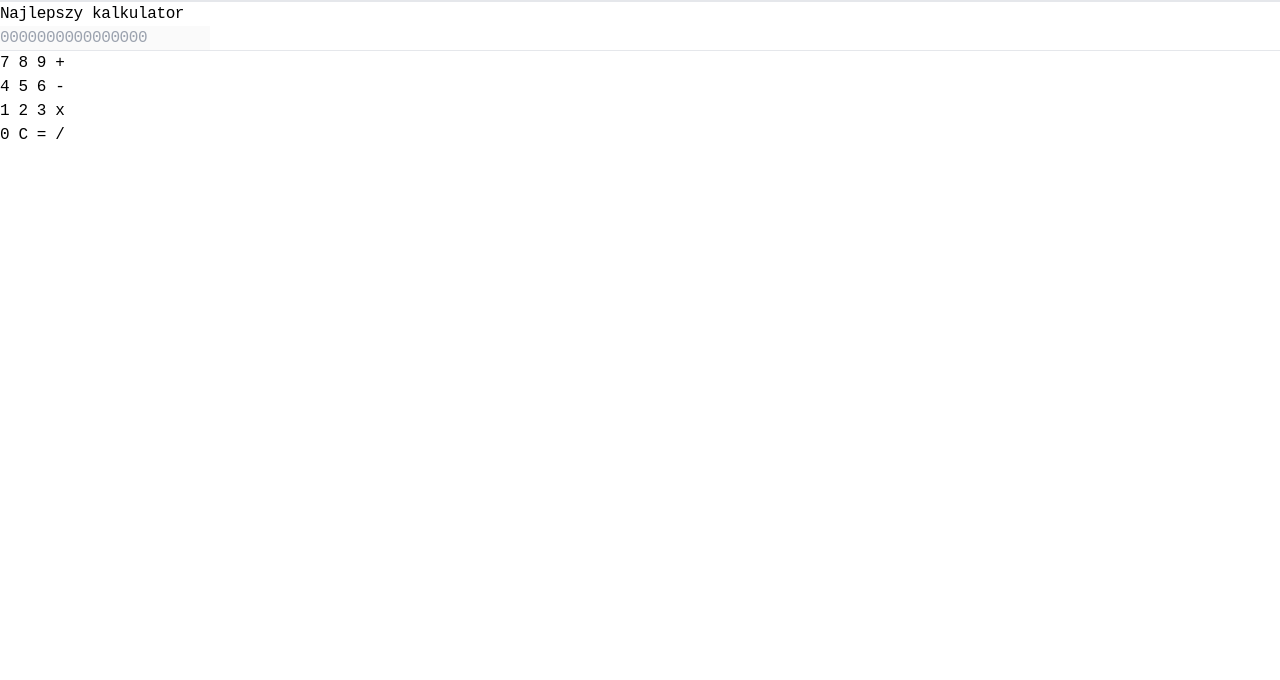
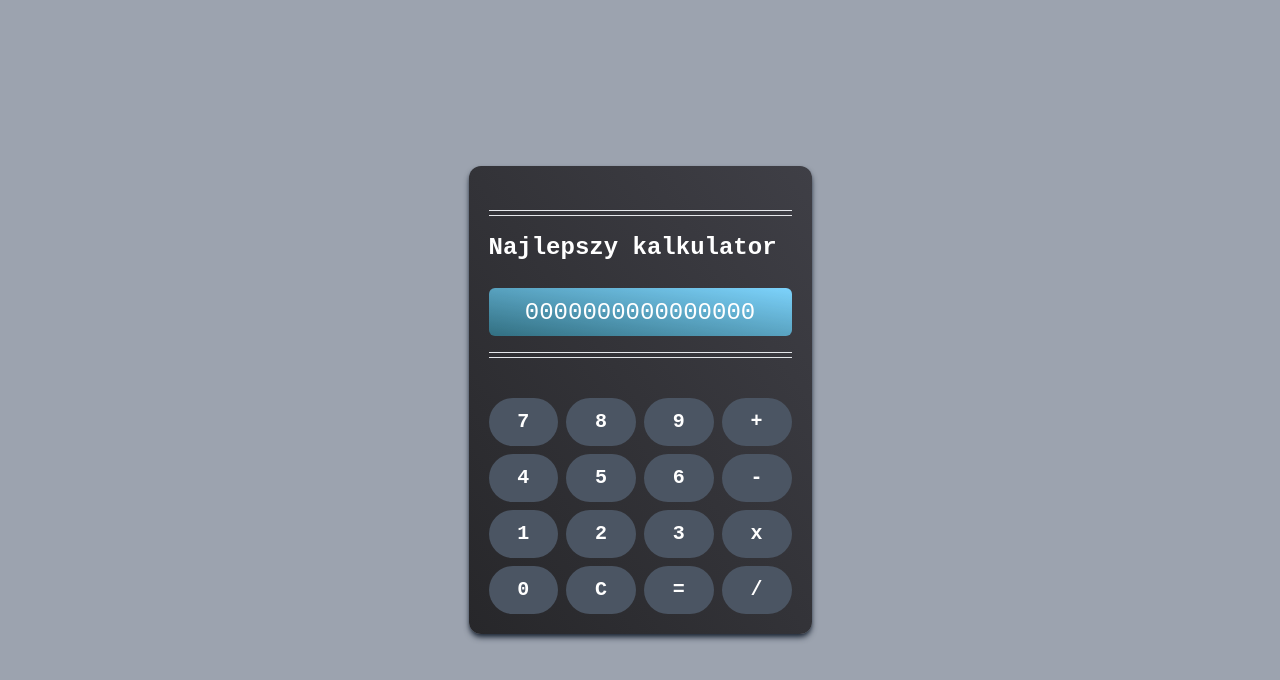
Before and after one commit to kacper-grudzinski/simpleCalculator, a website built with Parcel: page src/index.html in a window 1280 px wide. Built offline with nearby package versions, Linux system fonts and the light colour scheme; a web font is replaced by a local one.

Commit message:
Add style improve

```diff
--- a/src/index.html
+++ b/src/index.html
@@ -12,43 +12,126 @@
       rel="stylesheet"
     />
   </head>
-  <body class="font-kodeMono tracking-tight">
-    <main>
-      <form>
-        <header>
-          <hr />
-          <hr />
-          <h1>Najlepszy kalkulator</h1>
-          <input type="text" placeholder="0000000000000000" disabled />
-          <hr />
+  <body class="font-kodeMono bg-gray-400">
+    <main class="flex justify-center items-center min-h-screen p-4">
+      <form
+        class="bg-gradient-to-bl from-zinc-700 to-zinc-800 p-5 rounded-xl max-w-MyW shadow-md shadow-gray-800 "
+      >
+        <header class="flex flex-col mb-10 mt-6">
+          <div class="flex gap-1 flex-col">
+            <hr />
+            <hr />
+          </div>
+
+          <h1
+            class="text-2xl my-4 font-bold text-white duration-150 transition-colors mb-6"
+          >
+            Najlepszy kalkulator
+          </h1>
+          <input
+            class="display--js bg-gradient-to-bl from-sky-300 to-cyan-700/60 h-12 mb-4 rounded-md text-center font-medium text-2xl placeholder:text-white"
+            type="text"
+            placeholder="0000000000000000"
+            disabled
+          />
+          <div class="flex gap-1 flex-col">
+            <hr />
+            <hr />
+          </div>
         </header>
-        <section>
-          <div>
-            <input type="button" value="7" />
-            <input type="button" value="8" />
-            <input type="button" value="9" />
-            <input type="button" value="+" />
+        <section class="flex gap-2 flex-col">
+          <div class="text-white text-xl font-bold grid grid-cols-4 gap-2">
+            <input
+              class="button--js bg-gray-600 rounded-full h-12 hover:bg-gray-700 duration-150 transition-colors"
+              type="button"
+              value="7"
+            />
+            <input
+              class="button--js bg-gray-600 rounded-full h-12 hover:bg-gray-700 duration-150 transition-colors"
+              type="button"
+              value="8"
+            />
+            <input
+              class="button--js bg-gray-600 rounded-full h-12 hover:bg-gray-700 duration-150 transition-colors"
+              type="button"
+              value="9"
+            />
+            <input
+              class="button--js bg-gray-600 rounded-full h-12 hover:bg-gray-700 duration-150 transition-colors"
+              type="button"
+              value="+"
+            />
           </div>
-          <div>
-            <input type="button" value="4" />
-            <input type="button" value="5" />
-            <input type="button" value="6" />
-            <input type="button" value="-" />
+          <div class="text-white text-xl font-bold grid grid-cols-4 gap-2">
+            <input
+              class="button--js bg-gray-600 rounded-full h-12 hover:bg-gray-700 duration-150 transition-colors"
+              type="button"
+              value="4"
+            />
+            <input
+              class="button--js bg-gray-600 rounded-full h-12 hover:bg-gray-700 duration-150 transition-colors"
+              type="button"
+              value="5"
+            />
+            <input
+              class="button--js bg-gray-600 rounded-full h-12 hover:bg-gray-700 duration-150 transition-colors"
+              type="button"
+              value="6"
+            />
+            <input
+              class="button--js bg-gray-600 rounded-full h-12 hover:bg-gray-700 duration-150 transition-colors"
+              type="button"
+              value="-"
+            />
           </div>
-          <div>
-            <input type="button" value="1" />
-            <input type="button" value="2" />
-            <input type="button" value="3" />
-            <input type="button" value="x" />
+          <div class="text-white text-xl font-bold grid grid-cols-4 gap-2">
+            <input
+              class="button--js bg-gray-600 rounded-full h-12 hover:bg-gray-700 duration-150 transition-colors"
+              type="button"
+              value="1"
+            />
+            <input
+              class="button--js bg-gray-600 rounded-full h-12 hover:bg-gray-700 duration-150 transition-colors"
+              type="button"
+              value="2"
+            />
+            <input
+              class="button--js bg-gray-600 rounded-full h-12 hover:bg-gray-700 duration-150 transition-colors"
+              type="button"
+              value="3"
+            />
+            <input
+              class="button--js bg-gray-600 rounded-full h-12 hover:bg-gray-700 duration-150 transition-colors"
+              type="button"
+              value="x"
+            />
           </div>
-          <div>
-            <input type="button" value="0" />
-            <input type="button" value="C" />
-            <input type="button" value="=" />
-            <input type="button" value="/" />
+          <div class="text-white text-xl font-bold grid grid-cols-4 gap-2">
+            <input
+              class="button--js bg-gray-600 rounded-full h-12 hover:bg-gray-700 duration-150 transition-colors"
+              type="button"
+              value="0"
+            />
+            <input
+              class="button--js bg-gray-600 rounded-full h-12 hover:bg-gray-700 duration-150 transition-colors"
+              type="button"
+              value="C"
+            />
+            <input
+              class="button--js bg-gray-600 rounded-full h-12 hover:bg-gray-700 duration-150 transition-colors"
+              type="button"
+              value="="
+            />
+            <input
+              class="button--js bg-gray-600 rounded-full h-12 hover:bg-gray-700 duration-150 transition-colors"
+              type="button"
+              value="/"
+            />
           </div>
         </section>
       </form>
     </main>
+		<script defer src="main.js" type="module"></script>
+  </body>
   </body>
 </html>
--- a/src/main.js
+++ b/src/main.js
@@ -0,0 +1,21 @@
+const $display = document.querySelector('input[type="text"]');
+const buttons = document.querySelectorAll('input[type="button"]');
+
+$button.forEach(($button) => {
+    $button.addEventListener('click', () => {
+        const value = $button.value;
+
+        if(value === 'C') {
+            $display.value = '';
+            return;
+        }
+
+        if(value === '=') {
+            const express = $display.value.
+            $display.value = eval(express);
+            return
+        }
+
+        $display.value += value;
+    })
+})
--- a/tailwind.config.js
+++ b/tailwind.config.js
@@ -7,6 +7,10 @@ module.exports = {
     extend: {
       fontFamily:{
         kodeMono: ["Kode Mono", "monospace"]
+      },
+
+      maxWidth:{
+        MyW: "22.5rem"
       }
     },
   },
```
